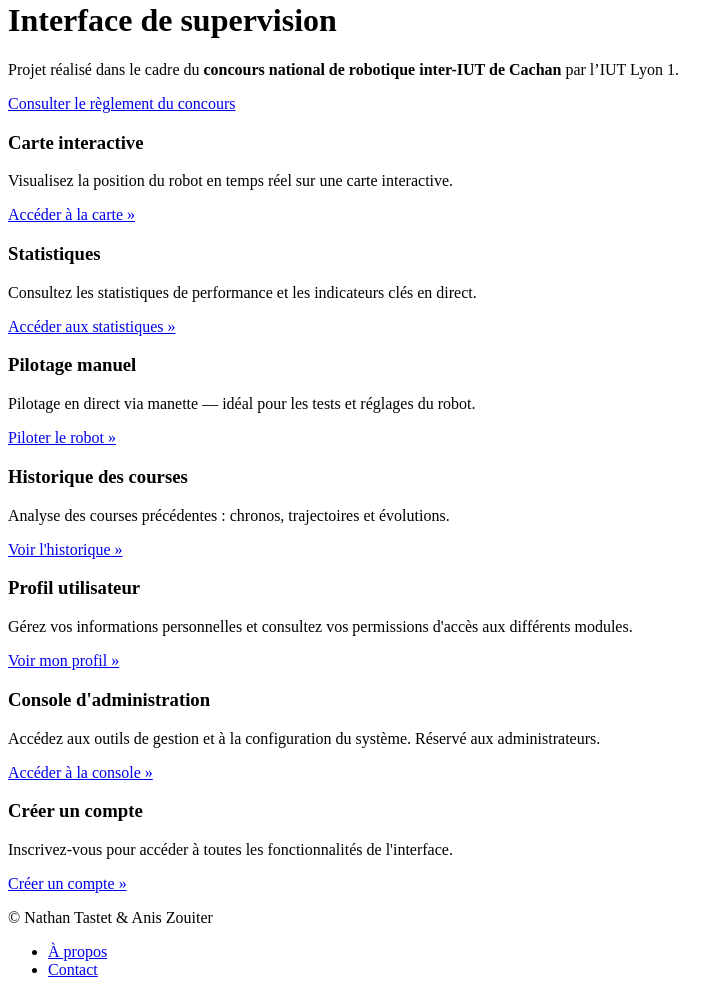
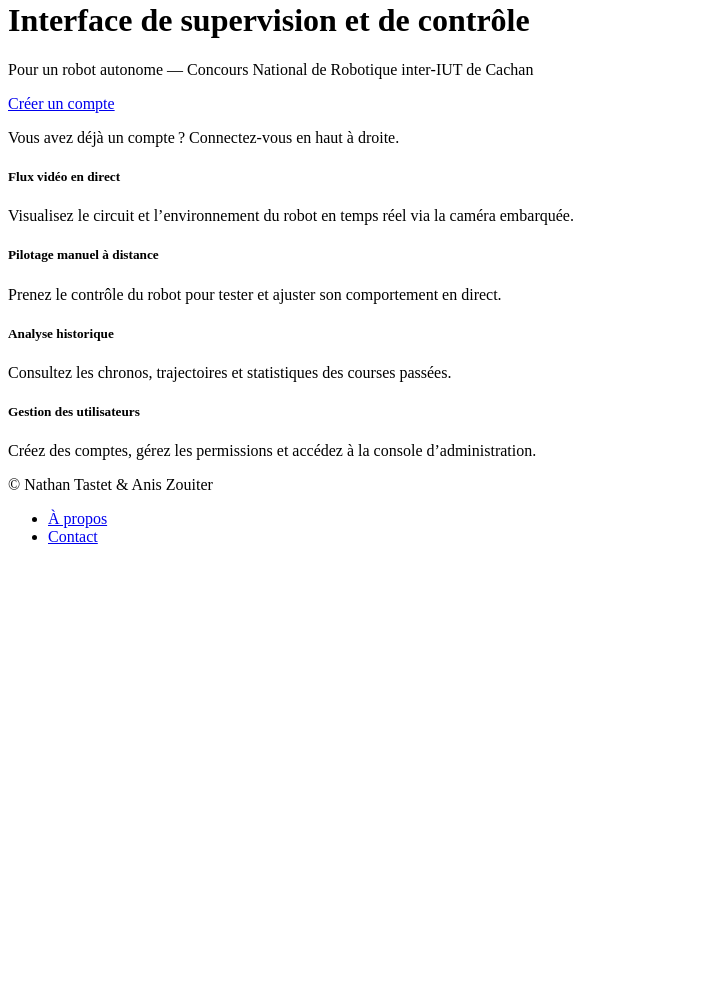
Before and after one commit to NathanTastet/voiture_autonome_604, a Python web app: template app/templates/public/home.html in a window 1280 px wide. Shown: the part 331-1326 px from the top of the page, without its empty margins (0-727 px from the left). After the commit the page ends 875 px from the top, so only its background shows below. Run offline with Jinja, Linux system fonts and the light colour scheme; the template is opened without the code that fills it, so the values that code supplies are empty.

Commit message:
nouvelle page d'entrée

```diff
--- a/app/templates/public/home.html
+++ b/app/templates/public/home.html
@@ -1,7 +1,8 @@
 {% extends "layout.html" %}
 {% block content %}
 
-<!-- Bandeau principal -->
+{% if current_user.is_authenticated %}
+  <!-- Ancien bandeau principal -->
   <div class="jumbotron position-relative overflow-hidden">
     <div class="container position-relative">
       <div class="row align-items-center">
@@ -19,18 +20,93 @@
       </div>
     </div>
   </div>
+{% else %}
+  <!-- Nouveau bandeau principal pour non-connectés -->
+  <div class="jumbotron position-relative overflow-hidden py-4 mt-3">
+    <div class="container text-center">
+      <h1 class="display-4">Interface de supervision et de contrôle</h1>
+      <p class="lead">
+        Pour un robot autonome — Concours National de Robotique inter‑IUT de Cachan
+      </p>
+      <p class="mt-4">
+        <a class="btn btn-primary btn-lg" href="{{ url_for('public.register') }}">
+          <i class="bi me-1 bi-person-plus"></i> Créer un compte
+        </a>
+      </p>
+      <p class="text-muted mt-2">
+        Vous avez déjà un compte ? Connectez-vous en haut à droite.
+      </p>
+    </div>
+  </div>
+{% endif %}
 
-<!-- Accès aux modules -->
-<div class="container">
-  <div class="row">
+<div class="container my-3">
+  {% if not current_user.is_authenticated %}
+    <div class="row g-4 mb-5">
+      <!-- Carte Flux vidéo -->
+      <div class="col-md-6 col-lg-3">
+        <div class="card h-100 text-center border-0 shadow-sm">
+          <div class="card-body">
+            <i class="bi bi-camera-video fs-1 mb-3"></i>
+            <h5 class="card-title">Flux vidéo en direct</h5>
+            <p class="card-text">
+              Visualisez le circuit et l’environnement du robot en temps réel via la caméra embarquée.
+            </p>
+          </div>
+        </div>
+      </div>
+
+      <!-- Carte Pilotage manuel -->
+      <div class="col-md-6 col-lg-3">
+        <div class="card h-100 text-center border-0 shadow-sm">
+          <div class="card-body">
+            <i class="bi bi-controller fs-1 mb-3"></i>
+            <h5 class="card-title">Pilotage manuel à distance</h5>
+            <p class="card-text">
+              Prenez le contrôle du robot pour tester et ajuster son comportement en direct.
+            </p>
+          </div>
+        </div>
+      </div>
+
+      <!-- Carte Historique -->
+      <div class="col-md-6 col-lg-3">
+        <div class="card h-100 text-center border-0 shadow-sm">
+          <div class="card-body">
+            <i class="bi bi-clock-history fs-1 mb-3"></i>
+            <h5 class="card-title">Analyse historique</h5>
+            <p class="card-text">
+              Consultez les chronos, trajectoires et statistiques des courses passées.
+            </p>
+          </div>
+        </div>
+      </div>
+
+      <!-- Carte Gestion utilisateurs -->
+      <div class="col-md-6 col-lg-3">
+        <div class="card h-100 text-center border-0 shadow-sm">
+          <div class="card-body">
+            <i class="bi bi-people fs-1 mb-3"></i>
+            <h5 class="card-title">Gestion des utilisateurs</h5>
+            <p class="card-text">
+              Créez des comptes, gérez les permissions et accédez à la console d’administration.
+            </p>
+          </div>
+        </div>
+      </div>
+    </div>
+
+  {% else %}
+    <!-- Accès aux modules pour utilisateur authentifié -->
+    <div class="row g-4">
       <!-- Carte interactive -->
       <div class="col-lg-4">
         <h3><i class="bi me-1 bi-map"></i> Carte interactive</h3>
         <p>Visualisez la position du robot en temps réel sur une carte interactive.</p>
         <p>
-        <a class="btn {{ 'btn-outline-primary' if current_user.is_authenticated and current_user.has_permission('dashboard') else 'btn-outline-secondary disabled text-muted' }}"
-           href="{{ url_for('dashboard.maps') if current_user.is_authenticated and current_user.has_permission('dashboard') else '#' }}"
-           tabindex="-1" aria-disabled="{{ not (current_user.is_authenticated and current_user.has_permission('dashboard')) }}">
+          <a class="btn {{ 'btn-outline-primary' if current_user.has_permission('dashboard') else 'btn-outline-secondary disabled text-muted' }}"
+             href="{{ url_for('dashboard.maps') if current_user.has_permission('dashboard') else '#' }}"
+             tabindex="-1" aria-disabled="{{ not current_user.has_permission('dashboard') }}">
             Accéder à la carte &raquo;
           </a>
         </p>
@@ -41,9 +117,9 @@
         <h3><i class="bi me-1 bi-bar-chart"></i> Statistiques</h3>
         <p>Consultez les statistiques de performance et les indicateurs clés en direct.</p>
         <p>
-        <a class="btn {{ 'btn-outline-primary' if current_user.is_authenticated and current_user.has_permission('dashboard') else 'btn-outline-secondary disabled text-muted' }}"
-           href="{{ url_for('dashboard.stats') if current_user.is_authenticated and current_user.has_permission('dashboard') else '#' }}"
-           tabindex="-1" aria-disabled="{{ not (current_user.is_authenticated and current_user.has_permission('dashboard')) }}">
+          <a class="btn {{ 'btn-outline-primary' if current_user.has_permission('dashboard') else 'btn-outline-secondary disabled text-muted' }}"
+             href="{{ url_for('dashboard.stats') if current_user.has_permission('dashboard') else '#' }}"
+             tabindex="-1" aria-disabled="{{ not current_user.has_permission('dashboard') }}">
             Accéder aux statistiques &raquo;
           </a>
         </p>
@@ -54,24 +130,24 @@
         <h3><i class="bi me-1 bi-controller"></i> Pilotage manuel</h3>
         <p>Pilotage en direct via manette — idéal pour les tests et réglages du robot.</p>
         <p>
-        <a class="btn {{ 'btn-outline-primary' if current_user.is_authenticated and current_user.has_permission('pilotage') else 'btn-outline-secondary disabled text-muted' }}"
-           href="{{ url_for('dashboard.pilotage') if current_user.is_authenticated and current_user.has_permission('pilotage') else '#' }}"
-           tabindex="-1" aria-disabled="{{ not (current_user.is_authenticated and current_user.has_permission('pilotage')) }}">
+          <a class="btn {{ 'btn-outline-primary' if current_user.has_permission('pilotage') else 'btn-outline-secondary disabled text-muted' }}"
+             href="{{ url_for('dashboard.pilotage') if current_user.has_permission('pilotage') else '#' }}"
+             tabindex="-1" aria-disabled="{{ not current_user.has_permission('pilotage') }}">
             Piloter le robot &raquo;
           </a>
         </p>
       </div>
     </div>
 
-  <div class="row mt-5">
+    <div class="row g-4 mt-4">
       <!-- Historique des courses -->
       <div class="col-lg-4">
         <h3><i class="bi me-1 bi-clock-history"></i> Historique des courses</h3>
         <p>Analyse des courses précédentes : chronos, trajectoires et évolutions.</p>
         <p>
-        <a class="btn {{ 'btn-outline-primary' if current_user.is_authenticated and current_user.has_permission('historique') else 'btn-outline-secondary disabled text-muted' }}"
-           href="{{ url_for('public.historique') if current_user.is_authenticated and current_user.has_permission('historique') else '#' }}"
-           tabindex="-1" aria-disabled="{{ not (current_user.is_authenticated and current_user.has_permission('historique')) }}">
+          <a class="btn {{ 'btn-outline-primary' if current_user.has_permission('historique') else 'btn-outline-secondary disabled text-muted' }}"
+             href="{{ url_for('public.historique') if current_user.has_permission('historique') else '#' }}"
+             tabindex="-1" aria-disabled="{{ not current_user.has_permission('historique') }}">
             Voir l'historique &raquo;
           </a>
         </p>
@@ -80,11 +156,9 @@
       <!-- Profil utilisateur -->
       <div class="col-lg-4">
         <h3><i class="bi me-1 bi-person-circle"></i> Profil utilisateur</h3>
-      <p>Gérez vos informations personnelles et consultez vos permissions d'accès aux différents modules.</p>
+        <p>Gérez vos informations personnelles et consultez vos permissions.</p>
         <p>
-        <a class="btn {{ 'btn-outline-primary' if current_user.is_authenticated else 'btn-outline-secondary disabled text-muted' }}"
-           href="{{ url_for('user.profile') if current_user.is_authenticated else '#' }}"
-           tabindex="-1" aria-disabled="{{ not current_user.is_authenticated }}">
+          <a class="btn btn-outline-primary" href="{{ url_for('user.profile') }}">
             Voir mon profil &raquo;
           </a>
         </p>
@@ -93,30 +167,17 @@
       <!-- Console d'administration -->
       <div class="col-lg-4">
         <h3><i class="bi me-1 bi-terminal"></i> Console d'administration</h3>
-      <p>Accédez aux outils de gestion et à la configuration du système. Réservé aux administrateurs.</p>
+        <p>Outils de gestion et configuration du système (admin uniquement).</p>
         <p>
-        <a class="btn {{ 'btn-outline-primary' if current_user.is_authenticated and current_user.has_permission('admin') else 'btn-outline-secondary disabled text-muted' }}"
-           href="{{ url_for('admin.index') if current_user.is_authenticated and current_user.has_permission('admin') else '#' }}"
-           tabindex="-1" aria-disabled="{{ not (current_user.is_authenticated and current_user.has_permission('admin')) }}">
+          <a class="btn {{ 'btn-outline-primary' if current_user.has_permission('admin') else 'btn-outline-secondary disabled text-muted' }}"
+             href="{{ url_for('admin.index') if current_user.has_permission('admin') else '#' }}"
+             tabindex="-1" aria-disabled="{{ not current_user.has_permission('admin') }}">
             Accéder à la console &raquo;
           </a>
         </p>
       </div>
     </div>
-
-  <div class="row mt-5">
-    <div class="col-lg-4 offset-lg-4">
-      {% if not current_user.is_authenticated %}
-        <h3><i class="bi me-1 bi-person-plus"></i> Créer un compte</h3>
-        <p>Inscrivez-vous pour accéder à toutes les fonctionnalités de l'interface.</p>
-        <p>
-          <a class="btn btn-outline-primary" href="{{ url_for('public.register') }}">
-            Créer un compte &raquo;
-          </a>
-        </p>
   {% endif %}
-    </div>
-  </div>
 </div>
 
 {% endblock %}
```
Lines whose indentation alone changed are shown as unchanged.
